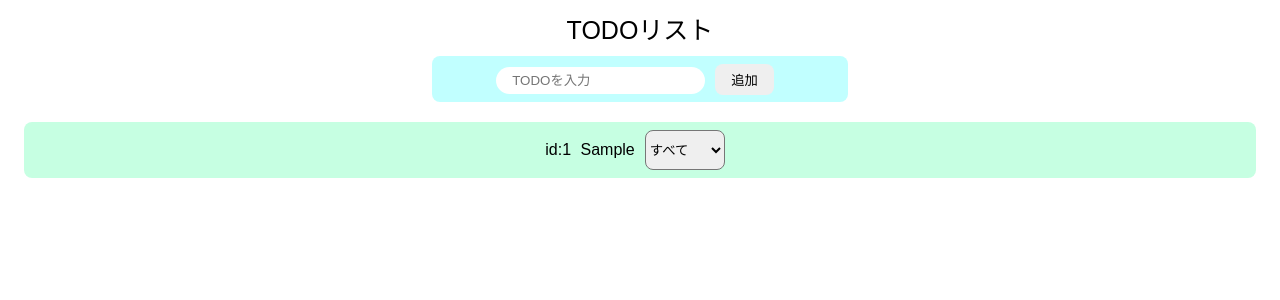
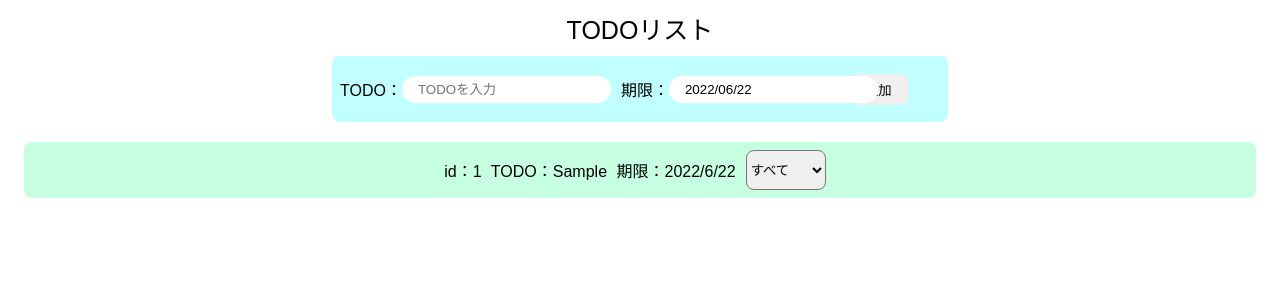
Before and after one commit to k98a73/todo-rookie, a React (Create React App) app: page / in a window 1280 px wide. Both pictures are taken after typing "Sample" into the empty fields and a click on the button "追加". Shown: the top 300 px of the page. Built offline with nearby package versions, Linux system fonts and the light colour scheme.

Commit message:
カレンダー入力の追加

```diff
--- a/package.json
+++ b/package.json
@@ -8,6 +8,7 @@
     "@testing-library/user-event": "^12.8.3",
     "react": "^17.0.2",
     "react-beautiful-dnd": "^13.1.0",
+    "react-datepicker": "^4.8.0",
     "react-dom": "^17.0.2",
     "react-scripts": "5.0.0",
     "web-vitals": "^0.2.4"
--- a/src/App.css
+++ b/src/App.css
@@ -38,12 +38,18 @@ button:hover {
 
 .input-area {
   background-color: #c1ffff;
-  width: 400px;
-  height: 30px;
+  width: 600px;
+  height: 50px;
   padding: 8px;
   margin: 0 auto;
   border-radius: 8px;
   text-align: center;
+  align-items: center;
+  display: flex;
+}
+
+.react-datepicker-wrapper {
+  width: 180px;
 }
 
 .list-row {
--- a/src/App.js
+++ b/src/App.js
@@ -1,5 +1,9 @@
 import { useState } from "react";
+import DatePicker, { registerLocale } from "react-datepicker";
+import ja from "date-fns/locale/ja";
+
 import "./reset.css";
+import "react-datepicker/dist/react-datepicker.css";
 import "./App.css";
 
 const App = () => {
@@ -12,6 +16,10 @@ const App = () => {
     { value: "inProgress", label: "作業中" },
     { value: "done", label: "完了" },
   ];
+
+  const today = new Date();
+  const [dueDate, setDueDate] = useState(today);
+  registerLocale("ja", ja);
 
   const handleInputChange = (e) => {
     setTodo(e.target.value);
@@ -26,6 +34,7 @@ const App = () => {
         {
           id: todos.length + 1,
           text: todo.trim(),
+          date: dueDate,
         },
       ]);
     }
@@ -36,12 +45,23 @@ const App = () => {
     <>
       <div className="header-title">TODOリスト</div>
       <form className="input-area">
+        <p>TODO：</p>
         <input
           name="todo"
           type="text"
           placeholder="TODOを入力"
           value={todo}
           onChange={handleInputChange}
+        />
+        <p>期限：</p>
+        <DatePicker
+          dateFormat="yyyy/MM/dd"
+          locale="ja"
+          selected={dueDate}
+          minDate={today}
+          onChange={(selectedDate) => {
+            setDueDate(selectedDate || today);
+          }}
         />
         <button onClick={handleFormSubmit}>追加</button>
       </form>
@@ -52,7 +72,12 @@ const App = () => {
               <li key={index}>
                 <div className="list-row">
                   <p>
-                    id:{todo.id} {todo.text}
+                    id：{todo.id} TODO：{todo.text} 期限：
+                    {todo.date?.getFullYear() +
+                      "/" +
+                      (todo.date?.getMonth() + 1) +
+                      "/" +
+                      todo.date?.getDate()}
                   </p>
                   <select>
                     {filterOptions.map(({ value, label }) => (
```
Also changed, not shown: 2 other files (tests, documents, lock files or other folders).
